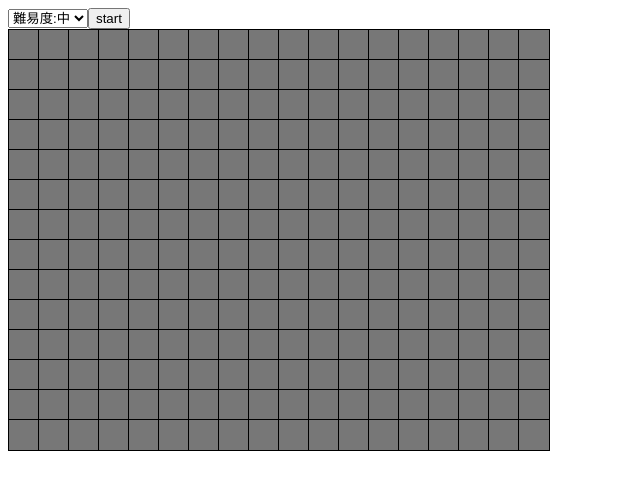
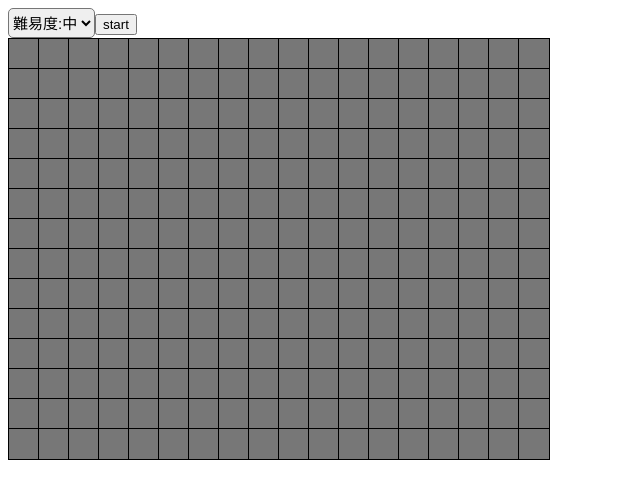
Before and after one commit to relationslab/minesweeper, a React (Create React App) app: page / in a window 1280 px wide. Shown: the top 498 px of the page, without its empty margins (0-640 px from the left). Built offline with nearby package versions, Linux system fonts and the light colour scheme.

Commit message:
add:selectの簡易スタイル

```diff
--- a/src/components/SelectLevel.tsx
+++ b/src/components/SelectLevel.tsx
@@ -2,7 +2,17 @@ import React, { useState } from "react";
 import styled from "styled-components";
 import { LevelKey } from "../reducers/Board/types";
 
-const StyledSelectLevel = styled.select``;
+const StyledSelectLevel = styled.select`
+  height: 30px;
+  font-size: 15px;
+  line-height: 30px;
+  border-radius: 5px;
+  cursor: pointer;
+  z-index: 1;
+  :focus {
+    outline: none;
+  }
+`;
 
 type SelectLevelProps = {
   handleSelectLevel: (level: LevelKey) => void;
```
